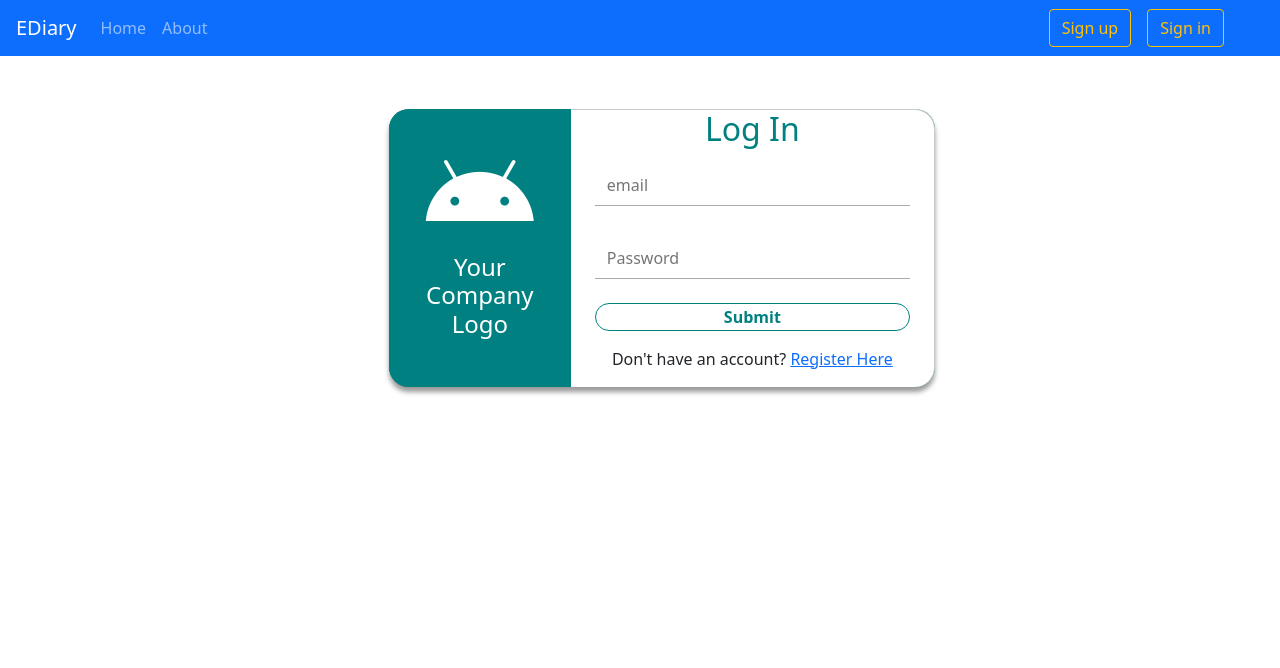
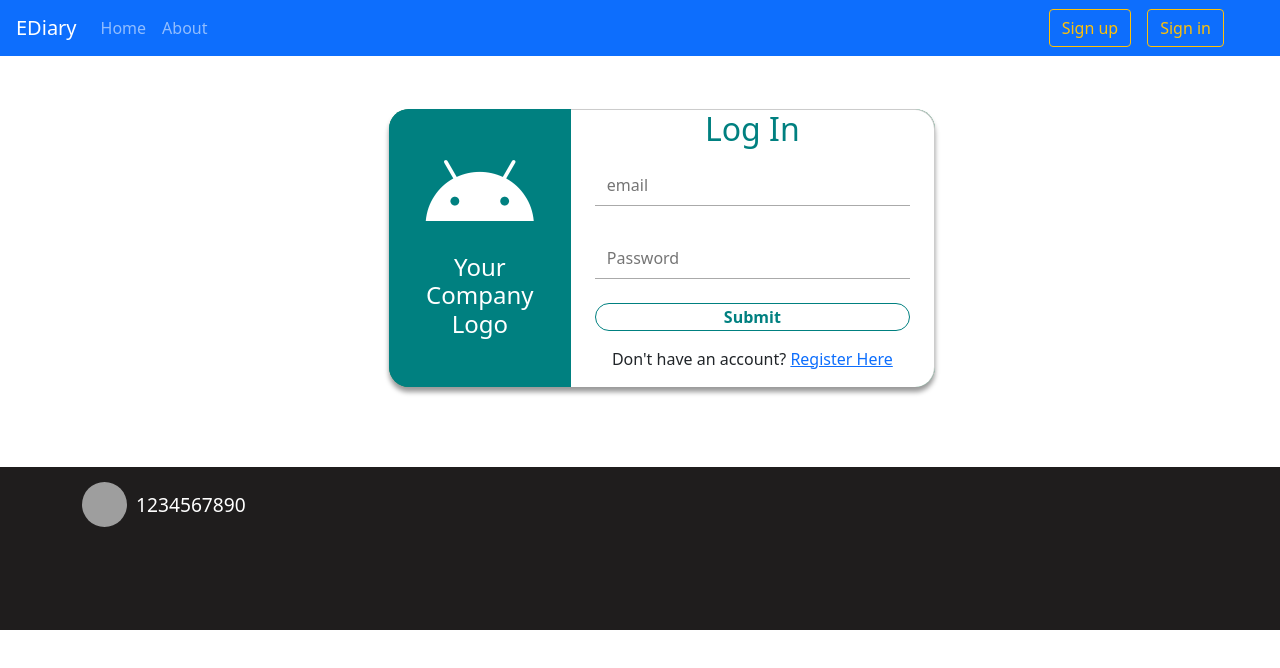
Before and after one commit to Sourav-Chakraborty/EDiary, a React (Create React App) app: page /signin in a window 1280 px wide. Shown: the top 668 px of the page. Built offline with nearby package versions, Linux system fonts and the light colour scheme; grey boxes are pictures that could not be loaded.

Commit message:
final commit

```diff
--- a/package.json
+++ b/package.json
@@ -16,7 +16,7 @@
     "web-vitals": "^1.1.2"
   },
   "scripts": {
-    "start": "concurrently \"react-scripts start\" \"nodemon backend/index.js\"",
+    "start": "react-scripts start",
     "build": "react-scripts build",
     "test": "react-scripts test",
     "eject": "react-scripts eject"
--- a/src/App.js
+++ b/src/App.js
@@ -9,6 +9,7 @@ import NoteState from "./context/notes/notesState";
 import Signin from "./component/Signin";
 import Signup from "./component/Signup";
 import Alert from "./component/Alert";
+import Footer from './component/Footer';
 
 function App() {
   const [alert, setalert] = useState({type:"",msg:""})
@@ -37,6 +38,7 @@ function App() {
               </Route>
             </Switch>
           </div>
+          <Footer/>
         </Router>
       </NoteState>
     </div>
--- /dev/null
+++ b/src/component/Footer.js
@@ -0,0 +1,19 @@
+import React from "react";
+import "./footer.css";
+export default function Footer() {
+  return (
+    <>
+      <div className="footer">
+        <div className="container">
+          <div className="left_footer">
+            <div className="mobile">
+                <img className="photo" src="https://toppng.com/uploads/preview/phone-icon-black-11549498509acfenofjly.png" alt=""  />
+                <p className="textColor">1234567890</p>
+            </div>
+          </div>
+          <div className="right_footer"></div>
+        </div>
+      </div>
+    </>
+  );
+}
--- /dev/null
+++ b/src/component/footer.css
@@ -0,0 +1,21 @@
+.footer{
+    display: flex;
+    flex-wrap: wrap;
+    background-color: rgb(31, 29, 29);
+    height: 163px;
+    padding: 15px;
+}
+img.photo {
+    height: 45px;
+    width: 45px;
+    border-radius: 50%;
+}
+.mobile{
+    display: flex;
+    flex-wrap: wrap;
+}
+.textColor{
+    color:white;
+    padding: 9px;
+    font-size: 1.2rem;
+}
```
